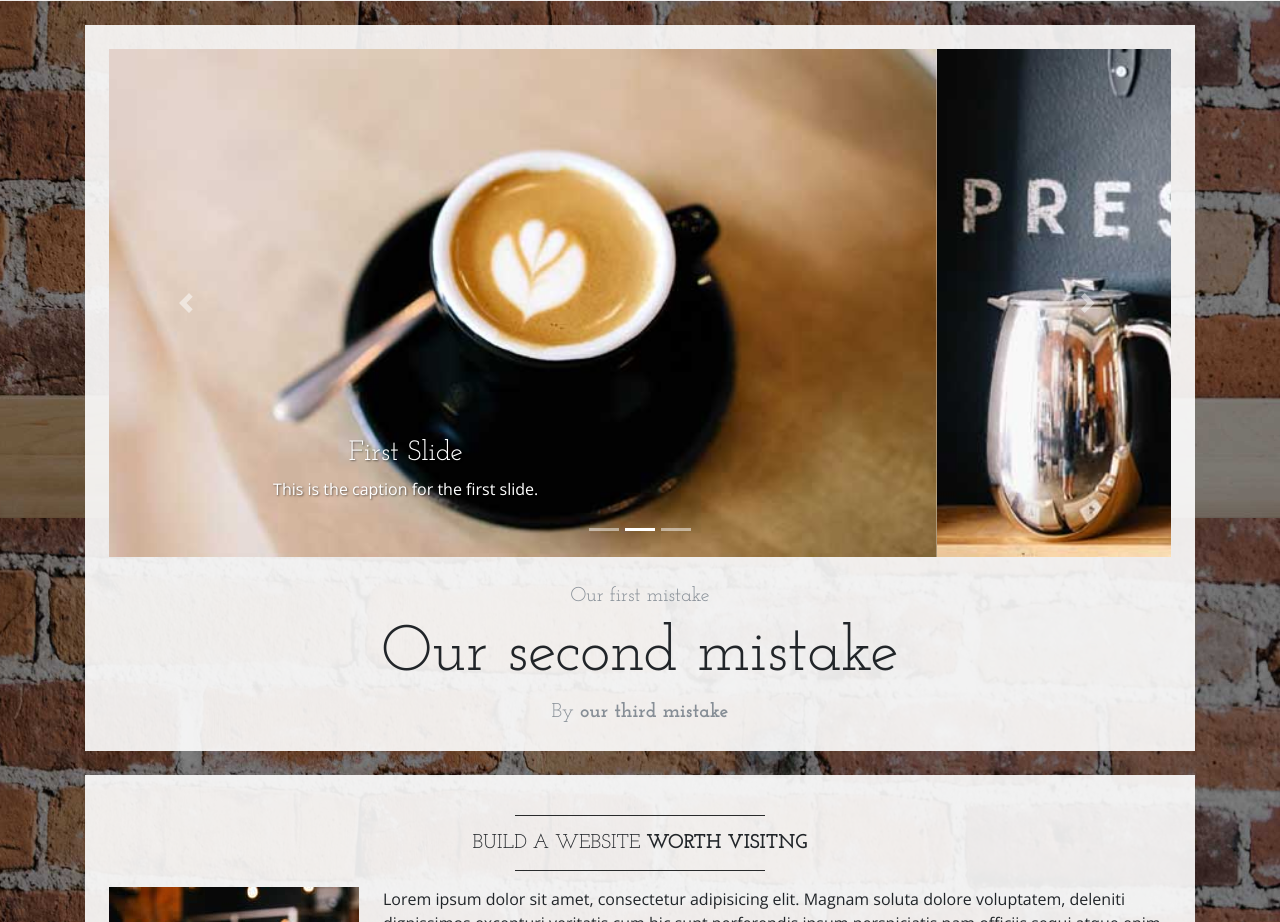
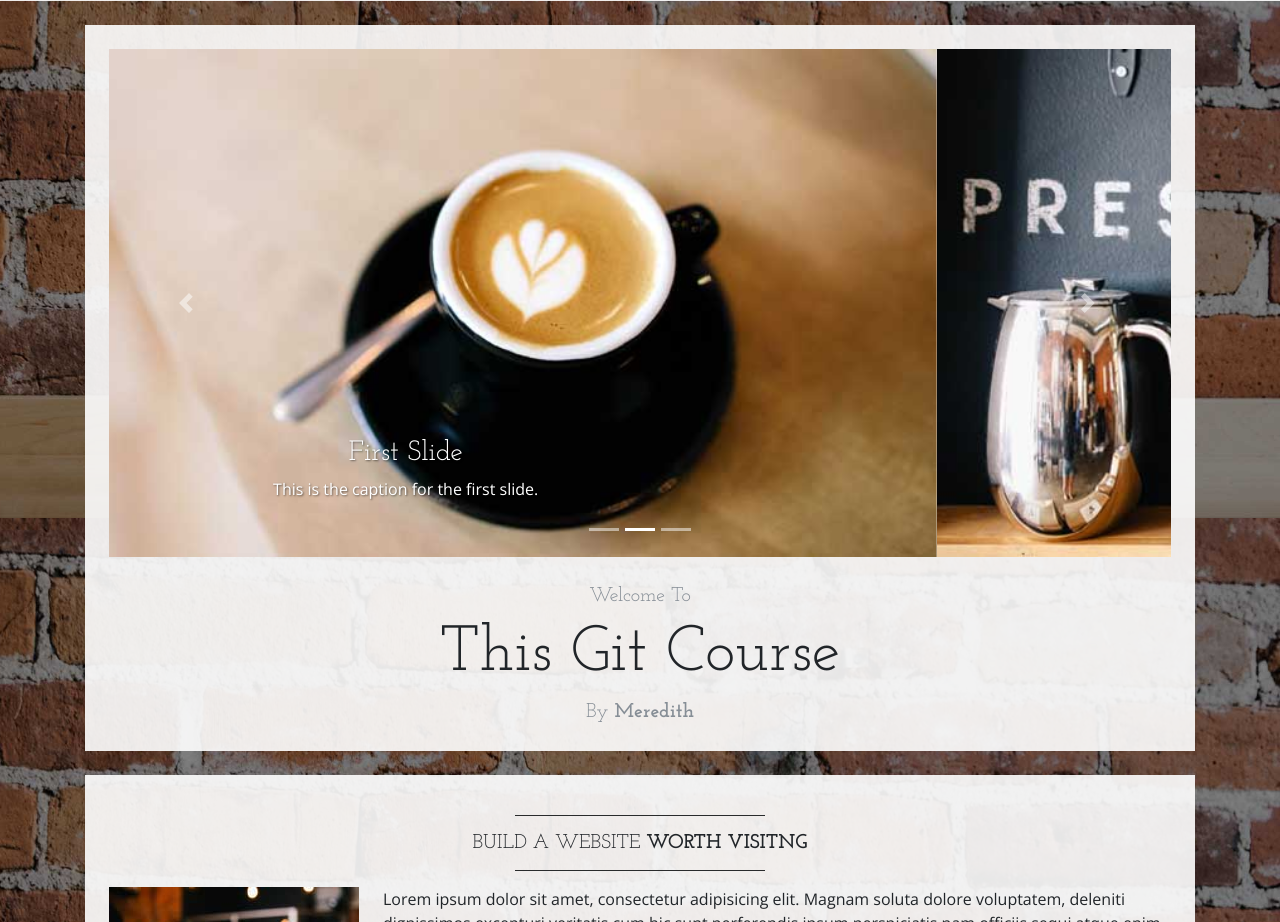
Before and after one commit to icehouze/Learning-Git, a website: page index.html in a window 1280 px wide. Shown: the part 282-1204 px from the top of the page. Drawn offline with nearby package versions, Linux system fonts and the light colour scheme.

Commit message:
committing our third mistake, we left the other two in place

```diff
--- a/index.html
+++ b/index.html
@@ -99,10 +99,10 @@
         </div>
         <!-- Welcome Message -->
         <div class="text-center mt-4">
-          <div class="text-heading text-muted text-lg">Our first mistake</div>
-          <h1 class="my-2">Our second mistake</h1>
+          <div class="text-heading text-muted text-lg">Welcome To</div>
+          <h1 class="my-2">This Git Course</h1>
           <div class="text-heading text-muted text-lg">By
-            <strong>our third mistake</strong>
+            <strong>Meredith</strong>
           </div>
         </div>
       </div>
```
